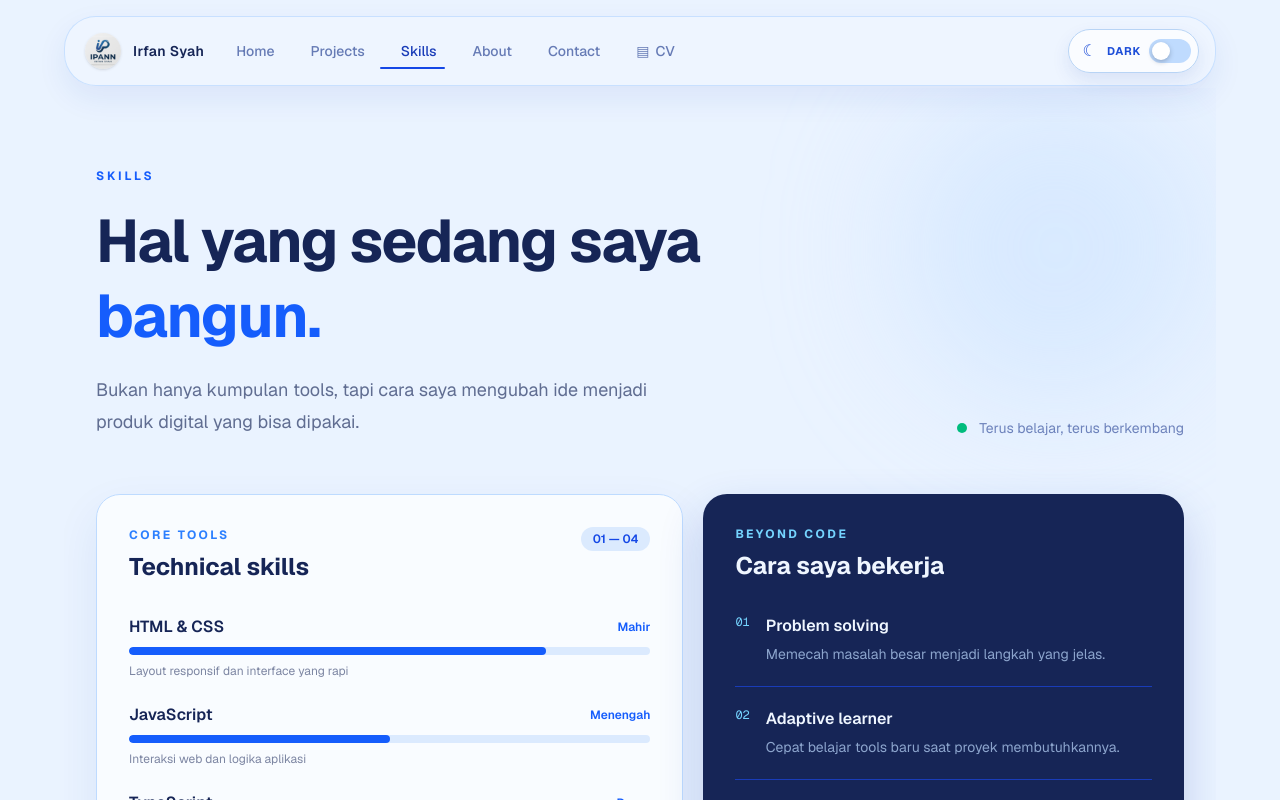
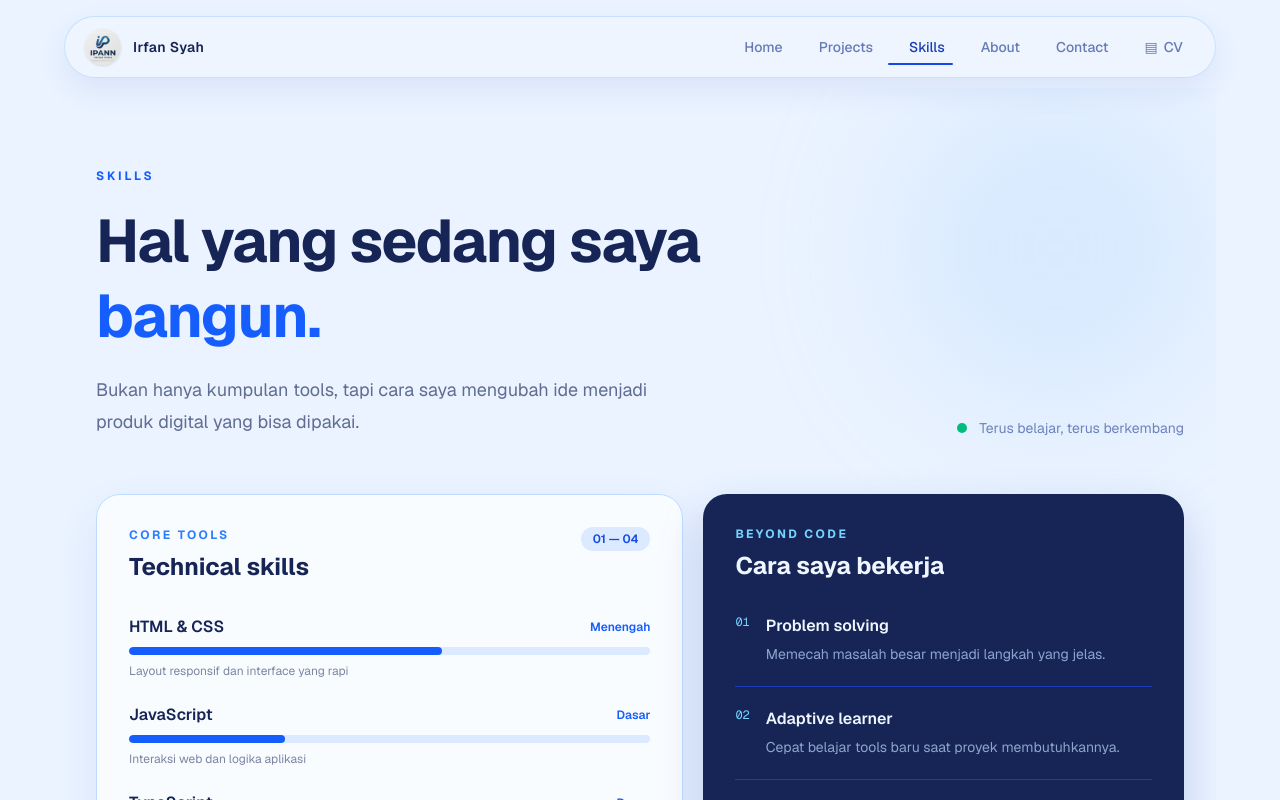
Before and after one commit to pypann172/my-portofolio, a Next.js app: page /keahlian in a window 1280 px wide. Shown: the top 800 px of the page. Built offline with nearby package versions, Linux system fonts and the light colour scheme.

Commit message:
Command beberapa comoonent yang belum di butuhkan

```diff
--- a/src/app/components/cv-content.tsx
+++ b/src/app/components/cv-content.tsx
@@ -3,7 +3,7 @@ const profile = {
     role: "Software Engineer",
     summary: "Siswa Rekayasa Perangkat Lunak yang sedang memperdalam web development, interface design, dan cara membangun produk digital yang rapi serta mudah digunakan.",
     location: "Pasuruan, Indonesia",
-    email: "irfansyah1752@gmail.com",
+    email: "irfansyahipann@gmail.com",
 };
 
 const skills = ["HTML", "Vanilla CSS", "JavaScript", "Python", "Tailwind CSS", "Next.js", "Supabase"];
--- a/src/app/components/navbar.tsx
+++ b/src/app/components/navbar.tsx
@@ -123,8 +123,8 @@ export default function Navbar() {
                         style={{ left: indicator.left, width: indicator.width }}
                     />
                 </ul>
-                <ThemeToggle isDarkMode={isDarkMode} onToggle={toggleTheme} />
-                <ThemeToggle isDarkMode={isDarkMode} onToggle={toggleTheme} mobile />
+                {/* <ThemeToggle isDarkMode={isDarkMode} onToggle={toggleTheme} />
+                <ThemeToggle isDarkMode={isDarkMode} onToggle={toggleTheme} mobile /> */}
                 <button
                     type="button"
                     aria-label={isMenuOpen ? 'Tutup menu navigasi' : 'Buka menu navigasi'}
--- a/src/app/keahlian/page.tsx
+++ b/src/app/keahlian/page.tsx
@@ -1,8 +1,8 @@
 const technicalSkills = [
-    { name: 'HTML & CSS', level: 'Mahir', width: '80%', detail: 'Layout responsif dan interface yang rapi' },
-    { name: 'JavaScript', level: 'Menengah', width: '50%', detail: 'Interaksi web dan logika aplikasi' },
+    { name: 'HTML & CSS', level: 'Menengah', width: '60%', detail: 'Layout responsif dan interface yang rapi' },
+    { name: 'JavaScript', level: 'Dasar', width: '30%', detail: 'Interaksi web dan logika aplikasi' },
     { name: 'TypeScript', level: 'Dasar', width: '20%', detail: 'Membangun kode yang lebih terstruktur' },
-    { name: 'Python', level: 'Menengah', width: '50%', detail: 'Eksplorasi automasi dan pemrograman' },
+    { name: 'Python', level: 'Menengah', width: '40%', detail: 'Eksplorasi automasi dan pemrograman' },
     { name: 'Tailwind CSS', level: 'Dasar', width: '30%', detail: 'Desain responsif dan interaktif' },
     { name: 'Next.js', level: 'Dasar', width: '10%', detail: 'Pengembangan aplikasi web' },
     { name: 'Supabase', level: 'Dasar', width: '20%', detail: 'Pengembangan aplikasi web' },
--- a/src/app/proyek/page.tsx
+++ b/src/app/proyek/page.tsx
@@ -8,7 +8,7 @@ export default function Projects() {
             <div className="pointer-events-none absolute -right-32 top-16 -z-10 h-80 w-80 rounded-full bg-sky-200/50 blur-3xl" />
             <div className="grid items-end gap-8 border-b border-blue-200 pb-12 lg:grid-cols-[1fr_auto]">
                 <section className="animate-[fade-up_700ms_ease-out_both]">
-                    <p className="mb-5 text-xs font-bold uppercase tracking-[0.24em] text-blue-600">Selected work / 01</p>
+                    <p className="mb-5 text-xs font-bold uppercase tracking-[0.24em] text-blue-600">Selected work</p>
                     <h1 className="max-w-3xl text-5xl font-bold leading-[0.98] tracking-tight text-blue-950 sm:text-7xl">
                         Hal-hal yang <span className="text-blue-600">sedang saya buat.</span>
                     </h1>
```
